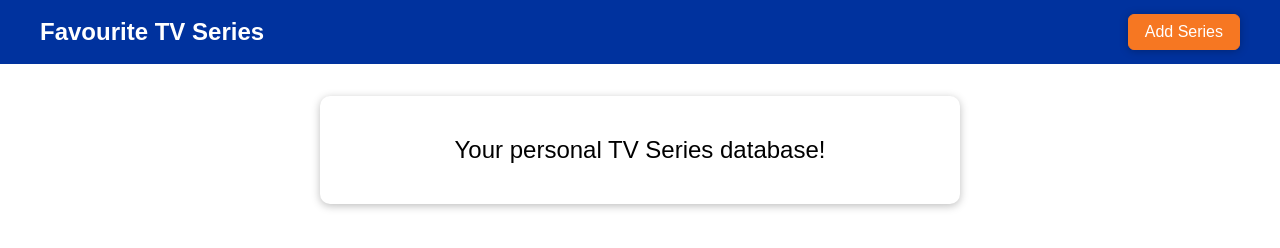
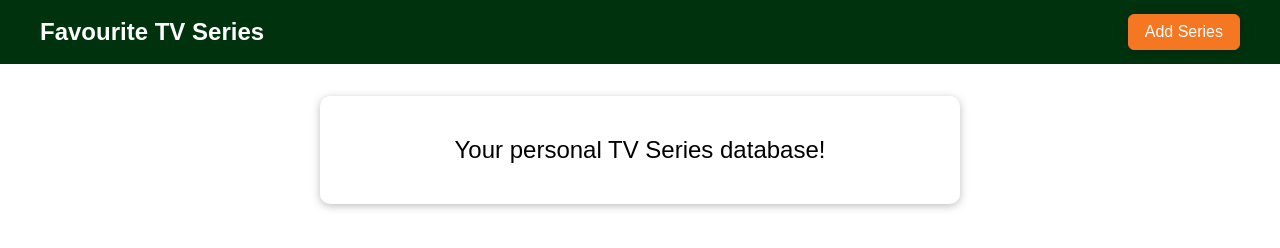
Before and after one commit to pkar15/watchlist, a plain HTML site: page app/index.html in a window 1280 px wide. Drawn offline with Linux system fonts and the light colour scheme.

Commit message:
Update app.css

```diff
--- a/app/app.css
+++ b/app/app.css
@@ -21,7 +21,7 @@
     justify-content: space-between;
     align-items: center;
     padding: 0 2.5rem;
-    background: #00329e;
+    background: #00320e;
   }
 
   header h1 {
```
